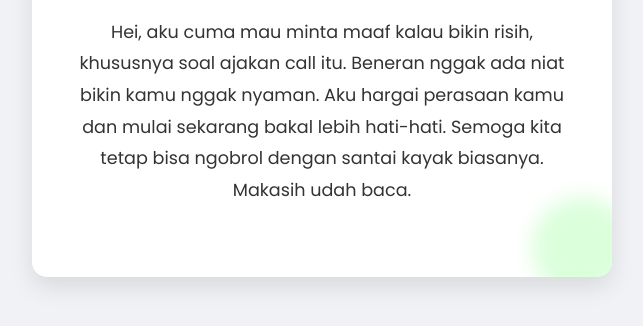
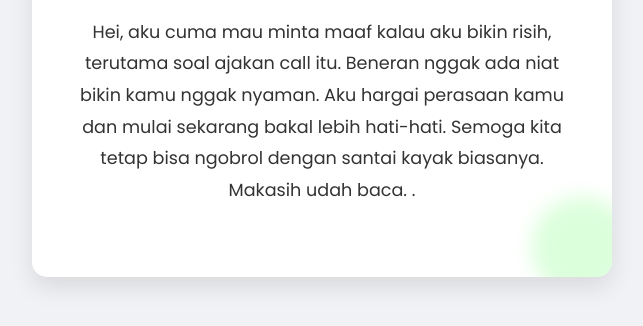
Before and after one commit to ditt1234/panel, a plain HTML site: page index.html in a window 1280 px wide. Shown: the part 318-644 px from the top of the page, without its empty margins (318-961 px from the left). Drawn offline with Linux system fonts and the light colour scheme.

Commit message:
Update index.html

```diff
--- a/index.html
+++ b/index.html
@@ -95,10 +95,10 @@
 <body>
     <div class="maaf-card">
         <h1>di terima yaa</h1>
-        <p>Hei, aku cuma mau minta maaf kalau  bikin risih,
-            khususnya soal ajakan call itu. Beneran nggak ada niat bikin kamu nggak nyaman. Aku hargai
-            perasaan kamu dan mulai sekarang bakal lebih hati-hati. Semoga kita tetap bisa ngobrol dengan
-            santai kayak biasanya. Makasih udah baca.</p>
+        <p>Hei, aku cuma mau minta maaf kalau aku bikin risih, terutama soal ajakan call itu.
+            Beneran nggak ada niat bikin kamu nggak nyaman. Aku hargai perasaan kamu dan mulai
+            sekarang bakal lebih hati-hati. Semoga kita tetap bisa ngobrol dengan santai kayak biasanya.
+            Makasih udah baca. .</p>
         <div class="button-container">
 
     </div>
```
